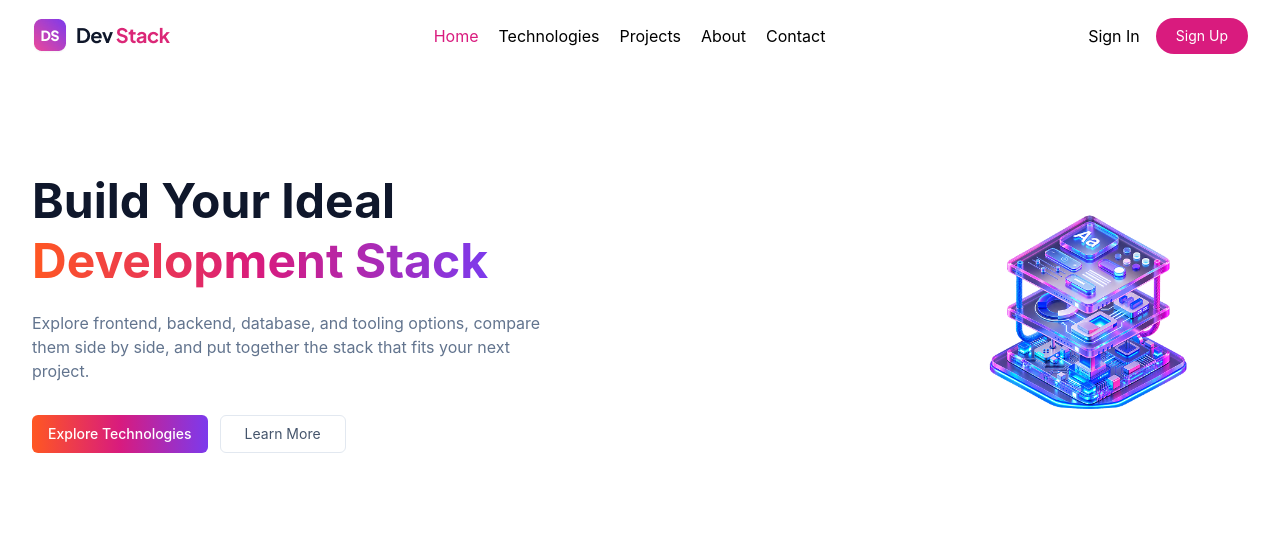
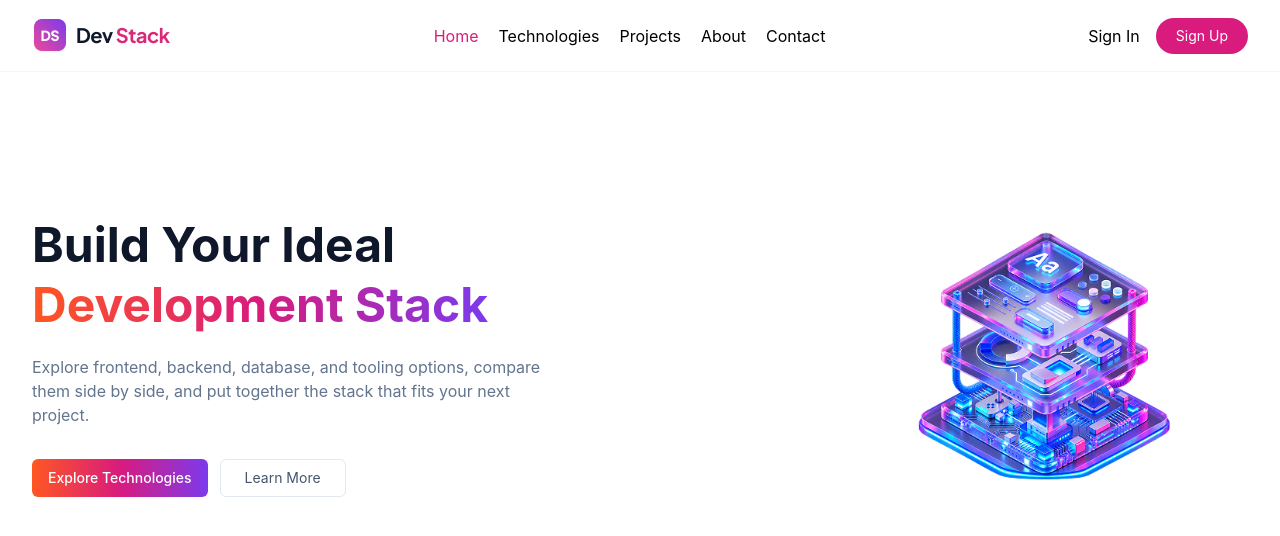
Before and after one commit to rufaidaMazumder/my_react_project-1, a React (Vite) app: page / in a window 1280 px wide. Shown: the top 536 px of the page. Built offline with nearby package versions, Linux system fonts and the light colour scheme.

Commit message:
Updated the navber and hero section

```diff
--- a/src/components/Hero.tsx
+++ b/src/components/Hero.tsx
@@ -4,7 +4,7 @@ const Hero = () => {
     return (
         <section className="container mx-auto px-8 py-20 flex flex-col md:flex-row justify-between items-center gap-10">
 
-            {/* Left side */}
+
             <div className="max-w-xl">
                 <h1 className="text-5xl font-bold leading-tight text-slate-900">
                     Build Your Ideal
@@ -19,21 +19,19 @@ const Hero = () => {
                 </p>
 
                 <div className="flex gap-3 mt-8">
-                    <button className="brand-gradient rounded-md px-4 py-2 text-sm font-medium text-white">Explore Technologies</button>
-
+                    <button className="brand-gradient rounded-md px-4 py-2 text-sm font-medium text-white">
+                        Explore Technologies
+                    </button>
                     <button className="rounded-md border border-slate-200 px-6 py-2 text-sm text-slate-600">
                         Learn More
                     </button>
                 </div>
             </div>
 
-            {/* Right side */}
+
+
             <div>
-                <img
-                    src={heroPic}
-                    alt="Development stack illustration"
-                    className="w-80"
-                />
+                <img className="w-102" src={heroPic} alt=""/>
             </div>
 
         </section>
--- a/src/components/Navbar.tsx
+++ b/src/components/Navbar.tsx
@@ -1,7 +1,7 @@
 import logo from '../assets/logo-text.png'
 const Navbar = () => {
     return (
-        <div className="container mx-auto px-8 h-18 flex justify-between items-center shadow-gray-600">
+        <div className="max-w-7xl mx-auto px-8 h-18 flex justify-between items-center border-b border-slate-100">
             <div>
                 <a className='flex items-center' href="#">
                     <img src={logo} alt=''></img>
```
